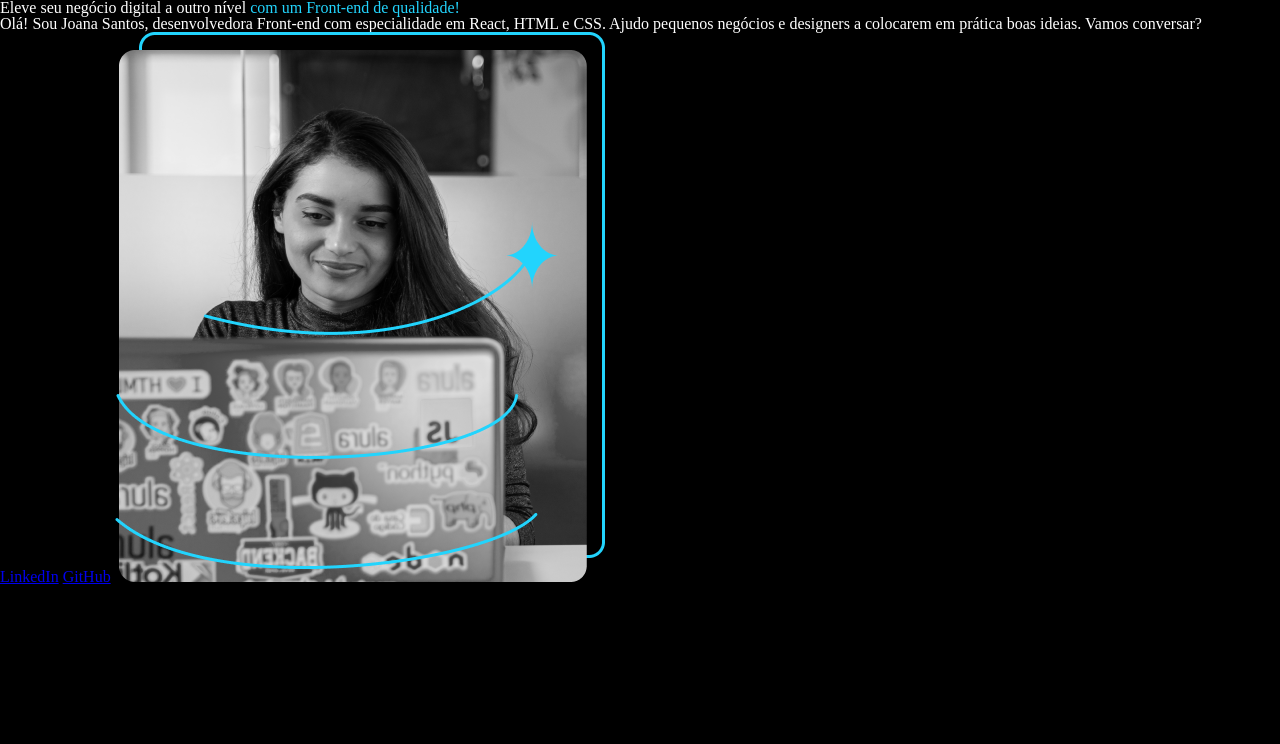
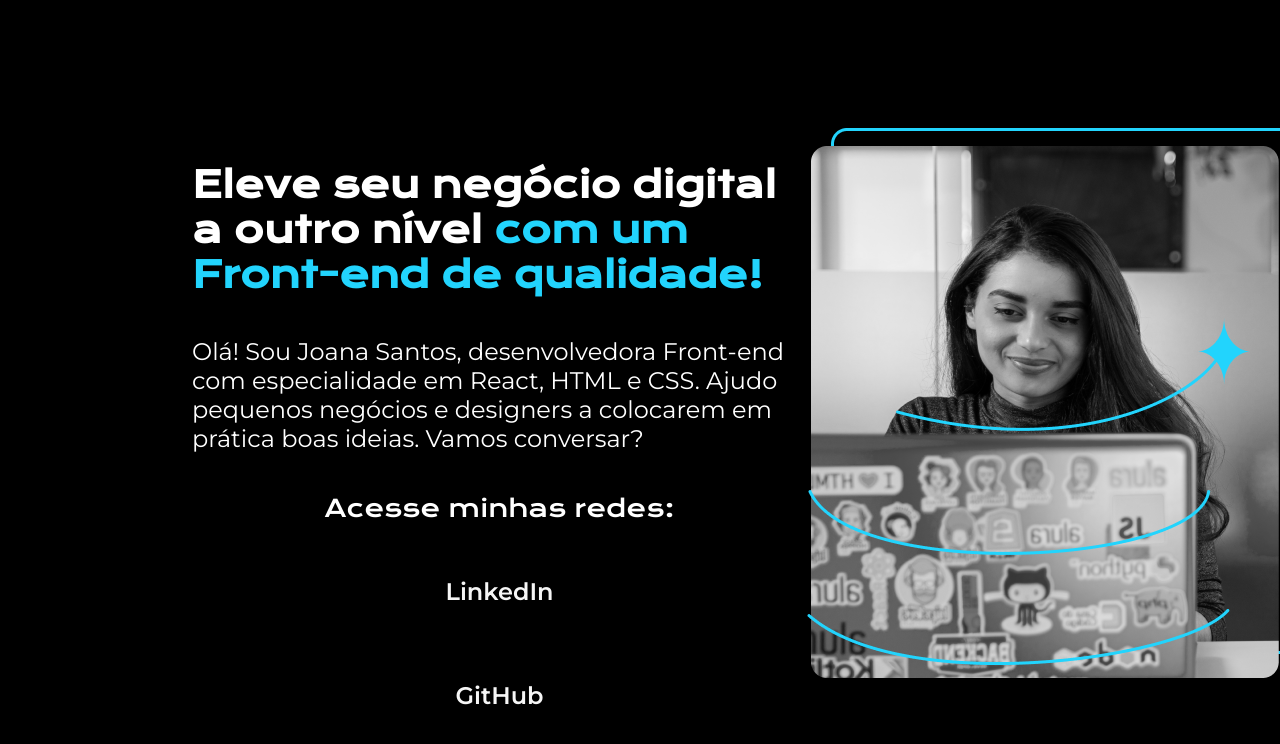
Before and after one commit to tassaeleven/Portfolio, a plain HTML site: page index.html in a window 1280 px wide. Drawn offline with nearby package versions, Linux system fonts and the light colour scheme.

Commit message:
feat: começando

```diff
--- a/index.html
+++ b/index.html
@@ -6,18 +6,25 @@
     <meta name="viewport" content="width=device-width, initial-scale=1.0">
     <title>Portfolio</title>
     <link rel="stylesheet" href="styles.css">
-    <link rel="stylesheet" href="reset.css">
 </head>
 <body>
     <header></header>
-    <main>
-        <h1 class="titulo">Eleve seu negócio digital a outro nível
-        <strong class="titulo-destaque">com um Front-end de qualidade!</strong>
-        </h1>
-        <p>Olá! Sou Joana Santos, desenvolvedora Front-end com especialidade em  React, HTML e CSS.
-        Ajudo pequenos negócios e designers a colocarem em prática boas ideias. Vamos conversar?</p>
-        <a href="https://www.linkedin.com/in/gabriel-tassa/">LinkedIn</a>
-        <a href="https://github.com/tassaeleven/Calculadora">GitHub</a>
+    <main class="apresentacao">
+        <section class="apresentacao__conteudo">
+            <h1 class="apresentacao__conteudo__titulo">
+                Eleve seu negócio digital a outro nível
+                <strong class="titulo-destaque">com um Front-end de qualidade!</strong>
+            </h1>
+            <p class="apresentacao__conteudo__paragrafo">
+                Olá! Sou Joana Santos, desenvolvedora Front-end com especialidade em  React, HTML e CSS.
+                Ajudo pequenos negócios e designers a colocarem em prática boas ideias. Vamos conversar?
+            </p>
+            <div class="apresentacao__links">
+                <h2 class="apresentacao_links_subtitulo">Acesse minhas redes:</h2>
+                <a class="apresentacao__links_link" href="http://www.linkedin.com/in/gabriel-tassa/" target="_blank">LinkedIn</a>
+                <a class="apresentacao__links_link" href="https://github.com/tassaeleven/Calculadora" target="_blank">GitHub</a>
+            </div>
+        </section>
         <img src="imagem.png" alt="Desenvolvedora Front-end da Alura">
     </main>
     <footer></footer>
--- a/styles.css
+++ b/styles.css
@@ -1,4 +1,12 @@
+@import url('https://fonts.googleapis.com/css2?family=Krona+One&family=Montserrat:wght@400;600&display=swap');
+* {
+    margin: 0;
+    padding: 0;
+}
+
 body {
+    height: 100vh;
+    box-sizing: border-box;
     background-color: black;
     color: white;
 }
@@ -7,6 +15,65 @@ body {
     color: #22D4FD;
 }
 
-.titulo {
+.apresentacao {
+    margin: 10% 15%;
+    display: flex;
+    align-items: center;
+    justify-content: space-between;
+}
 
+.apresentacao__conteudo {
+    font-weight: 615px;
+    display: flex;
+    width: 615px;
+    height: 482px;
+    flex-direction: column;
+    gap: 40px;
+    align-items: center;
 }
+
+.apresentacao__conteudo__titulo {
+    font-size: 36px;
+    font-family: 'Krona One', sans-serif;
+}
+
+.apresentacao__conteudo__paragrafo {
+    font-size: 24px;
+    font-family: 'Montserrat', sans-serif;
+}
+
+.apresentacao__links {
+    display: flex;
+    justify-content: space-between;
+    flex-direction: column;
+    align-items: center;
+    width: 700px;
+    gap: 32px;
+}
+
+.apresentacao_links_subtitulo {
+    font-family: 'Krona One', sans-serif;
+    font-weight: 400;
+    font-size: 24px;
+}
+
+.apresentacao__links_link {
+    width: 280px;
+    text-align: center;
+    border-radius: 16px;
+    border: #f6f6f6;
+    font-size: 24px;
+    font-weight: 600;
+    padding: 21.5px 0;
+    text-decoration: none;
+    color: #f6f6f6;
+    font-family: 'Montserrat', sans-serif;
+    border: 15px, #22D4FD;
+}
+
+.apresentacao_links_midias {
+    background-color: black;
+    border-color: #22D4FD;
+    text-align: center;
+    font-size: 24px;
+}
```
